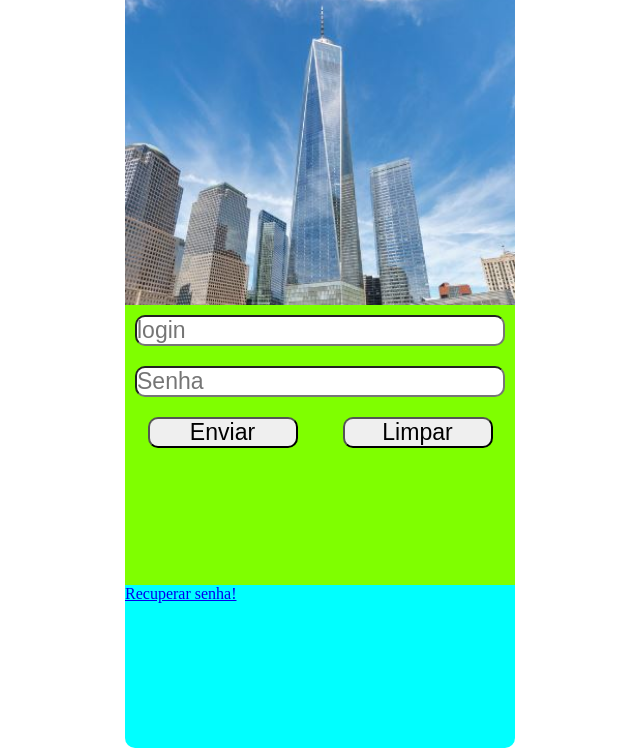
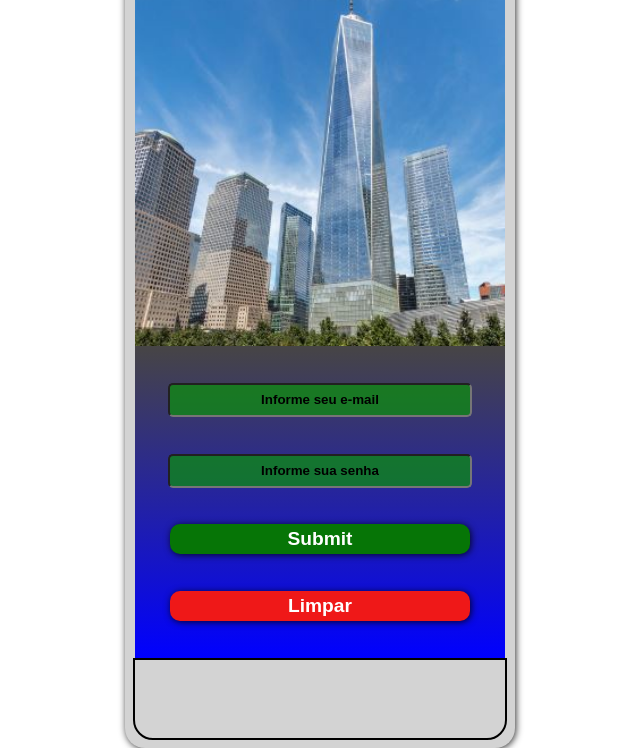
Before and after one commit to ChristopherCPinto/prograndpag, a plain HTML site: page index.html in a window 1280 px wide. Shown: the part 52-800 px from the top of the page, without its empty margins (320-960 px from the left). Drawn offline with Linux system fonts and the light colour scheme.

Commit message:
Melhoramento

```diff
--- a/estilos/mobili.css
+++ b/estilos/mobili.css
@@ -3,65 +3,110 @@
     padding: 0px;
     margin: 0px;
 }
+
 main{
     width: 100vw;
     height: 100vh;
+
     display: flex;
     flex-direction: column;
     align-items: center;
 
+
 }
 
-#login{
-
+#container{
     width: 390px;
     height: 844px;
-    background-color: aqua;
-    color: white;
-    border-radius: 10px;
-}
-#login h1{
+    border: 1px solid;
+    border-radius: 20px;
+
+
     display: flex;
-    justify-content: center;
-    background-color: rgb(93, 90, 90);
-    border-radius: 10px 10px 0px 0px;
+    flex-direction: column;
+    align-items: center;
+    justify-content:space-between;
+    box-shadow: 1px 1px 7px rgba(0, 0, 0, 0.814);
+    background-color: lightgray;
+    border: none;
+
+
 
 }
-#imagem{
+#pri{/*itens do container*/
+    width: 95%;
+    height: 50%;
+    border: 1px solid;
+    border-radius: 10px 10px 0px 0px;
+    margin-top: 8px;
     background-image: url(../imagem/imgPequena.JPG);
-    background-repeat: no-repeat;
     background-size: cover;
-    width: 100%;
-    height: 40%;
+    border: none;
 
-}
-#cxtex{
-
-    width: 100%;
-    height: 35%;
-    font-size: 1.2em;
-    background-color: chartreuse;
+    display: flex;
+    align-items: center;
+    justify-content: center;
 
 }
 form{
     display: flex;
     flex-direction: column;
-    align-content: center;
-    justify-content:space-around;
-    width: 100%;
+    justify-content: space-evenly;
+    align-items: center;
+
+
+
+    width: 95%;
+    height: 40%;
+    background-image: linear-gradient(to top, blue, rgb(71, 69, 69));
+
+
+}
+#caixa{
+    background-color: rgba(10, 147, 10, 0.706);
+}
+#caixa:focus{
+    background-color:white;
 }
 input{
+    width: 300px;
+    height: 30px;
+    border-radius: 5px;
+}
+input::placeholder{
+    color: black;
+    font-weight: bolder;
+    text-align: center;
+}
+.bot{
     border-radius: 10px;
+}
+#enviar{
+    background-color: rgb(6, 117, 6);
+    color: white;
     font-size: 1.2em;
-    margin: 10px;
+    font-weight: bolder;
+    border: none;
+    box-shadow: 1px 1px 7px rgba(0, 0, 0, 0.814);
+    cursor: pointer;
+}
+
+#limpar{
+    background-color: rgb(239, 24, 24);
+    color: white;
+    font-size: 1.2em;
+    font-weight: bolder;
+    border: none;
+    box-shadow: 1px 1px 7px rgba(0, 0, 0, 0.814);
+    cursor: pointer;
+}
+
+
+#rec{
+    width: 95%;
+    height: 10%;
+    border: 2px solid;
+    border-radius: 0px 0px 20px 20px;
+    margin-bottom: 8px;
 
 }
-#botoes{
-    display:flex;
-    flex-direction: row;
-    justify-content:space-around;
-    margin: 0px;
-}
-#bot{
-    width: 150px;
-}
--- a/index.html
+++ b/index.html
@@ -9,35 +9,33 @@
 <body>
 
     <main>
+        <div id="container">
 
-        <div id="login">
-            <p>
-                <h1>login</h1>
-            </p>
-
-            <div id="imagem">
+            <div id="pri">
 
             </div>
 
-            <div id="cxtex">
-                <form action="#" method="post">
-                    <input type="email" required placeholder="login">
-                    <input type="password" required placeholder="Senha">
+            <form action="#" method="post">
 
-                    <div id="botoes">
-                        <input type="button" value="Enviar" id="bot">
-                        <input type="reset" value="Limpar" id="bot">
-                    </div>
-                </form>
+                <input type="email" placeholder="Informe seu e-mail" id="caixa">
+                <input type="password" placeholder="Informe sua senha" id="caixa">
+
+
+                    <input type="submit" class="bot" id="enviar">
+                    <input type="reset" value="Limpar" class="bot" id="limpar">
+
+
+            </form>
+            <div id="rec">
+                <a href="#"></a>
 
             </div>
 
-            <div id="recsenha">
-                <a href="#">Recuperar senha!</a>
+        </div>
 
 
-            </div>
-        </div>
+
+
 
 
     </main>
```
